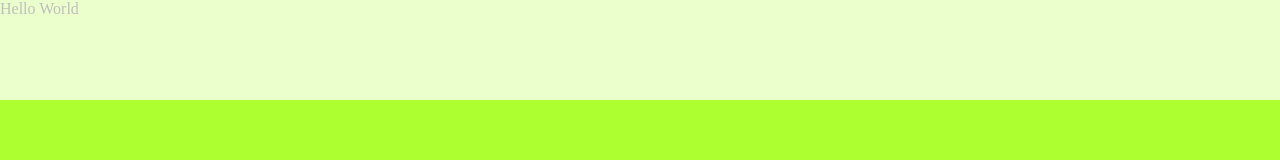
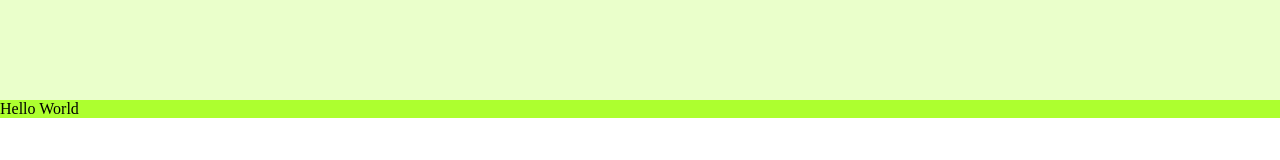
Before and after one commit to TomaszGladysz/Permafungi_Front_ecureuil, a website: page dev/user_profile.html in a window 1280 px wide. Drawn offline with nearby package versions, Linux system fonts and the light colour scheme; files that its build step writes are made by us from their sources.

Commit message:
userProfile

```diff
--- a/dev/css/layout/_general.scss
+++ b/dev/css/layout/_general.scss
@@ -23,6 +23,9 @@ html{
     width: 100vw;
 }
 
-body{
+.wrapper_body{
+    padding-top: 100px;
     background: greenyellow;
+    background-image: url(../img/);
+
 }
--- a/dev/user_profile.html
+++ b/dev/user_profile.html
@@ -17,7 +17,13 @@
         </nav>
 
 
-        Hello World
+
+
+        <div class="wrapper_body">
+  Hello World
+        </div>
+
+
 
 
     <script src="js/main.min.js"></script>
```
Also changed, not shown: prod/user_profile.html (+7 -1 lines), prod/css/style.min.css.
